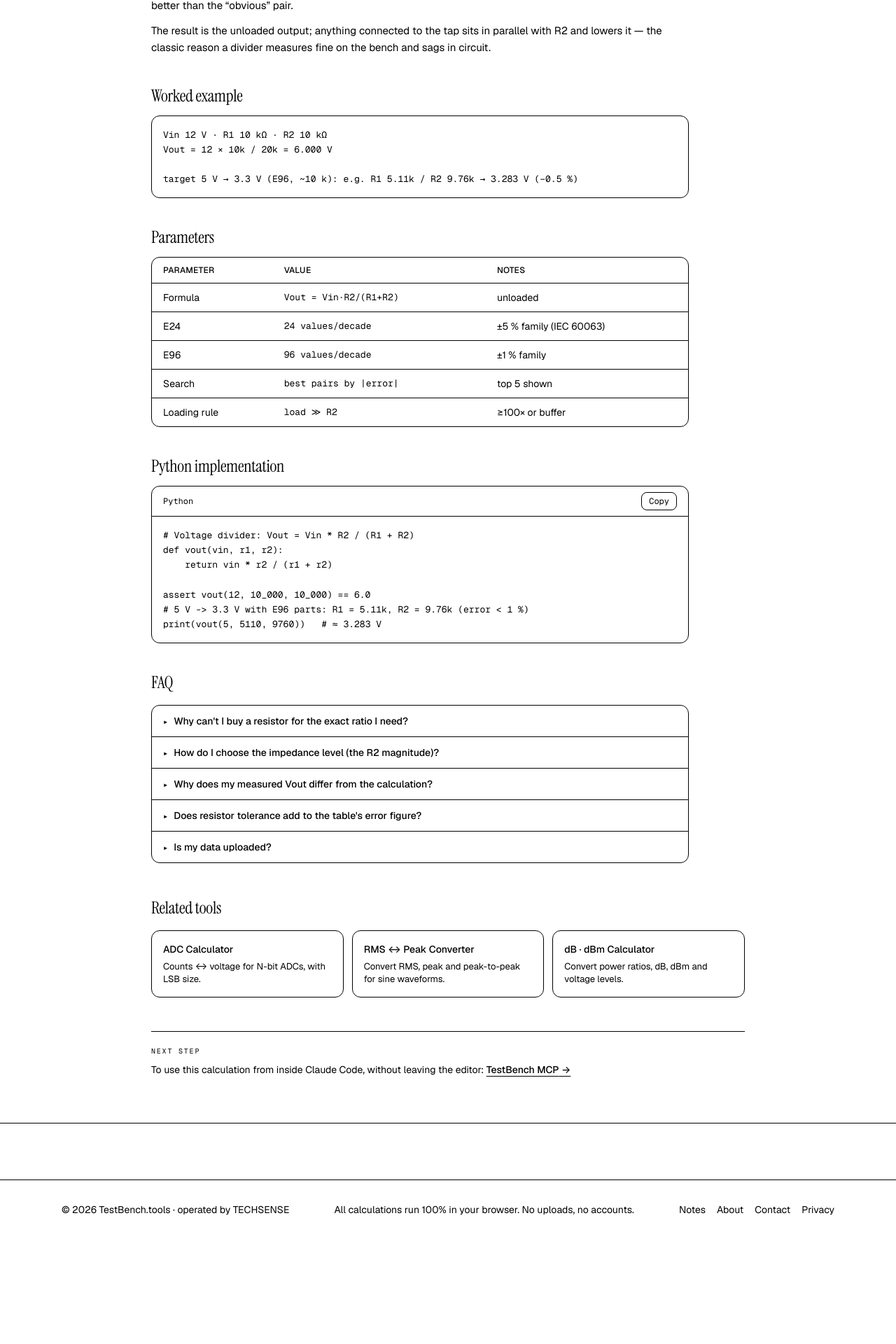
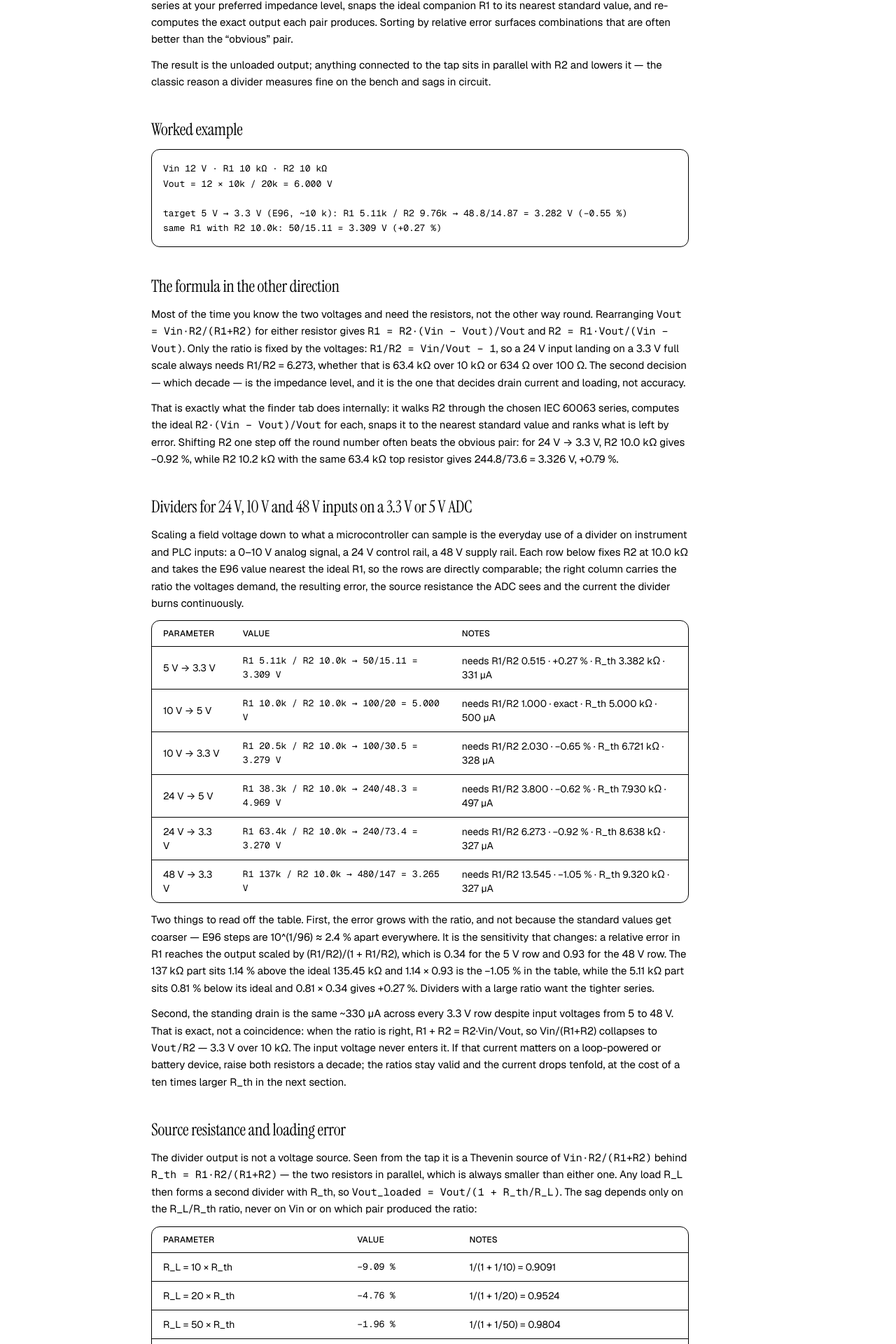
Before and after one commit to Kim-Hakseong/testbench-tools, a Next.js app in the folder apps/web/: page /tools/voltage-divider in a window 1280 px wide. Shown: the part 874-2794 px from the top of the page at 70% size. Before the commit the page ends 2644 px from the top, so only its background shows below. Built offline with nearby package versions, Linux system fonts and the light colour scheme.

Commit message:
autopilot: weekly T1 content/SEO pass

```diff
--- a/apps/web/app/(en)/tools/voltage-divider/page.tsx
+++ b/apps/web/app/(en)/tools/voltage-divider/page.tsx
@@ -8,11 +8,11 @@ import { JsonLd, toolJsonLd } from "@/lib/jsonld";
 
 export const metadata: Metadata = {
   alternates: { canonical: "/tools/voltage-divider/" },
-  title: "Voltage Divider Calculator — with E24/E96 standard values",
+  title: "Voltage Divider Calculator — formula, E24/E96 pairs, ADC loading",
   description:
-    "Free online voltage divider calculator: compute Vout from R1/R2, or find the best standard E24/E96 resistor pairs for a target ratio with error percentages. 100% in your browser.",
+    "Free online voltage divider calculator: the formula Vout = Vin·R2/(R1+R2) and its inverse R1 = R2·(Vin−Vout)/Vout, the best standard E24/E96 resistor pairs for a target ratio with error percentages, a table of 5, 10, 24 and 48 V dividers scaled to 3.3 V and 5 V ADC inputs, and the loading error the divider's source resistance causes. 100% in your browser.",
   openGraph: { url: "/tools/voltage-divider/",
-    images: ["/og/voltage-divider.png"], siteName: "TestBench.tools", title: "Voltage Divider Calculator — with E24/E96 standard values", description: "Compute Vout or find the best standard E24/E96 resistor pairs for a target ratio.", type: "website" },
+    images: ["/og/voltage-divider.png"], siteName: "TestBench.tools", title: "Voltage Divider Calculator — formula, E24/E96 pairs, ADC loading", description: "The divider formula both ways, best E24/E96 pairs for a target ratio, and dividers for 24 V / 10 V inputs on a 3.3 V ADC.", type: "website" },
 };
 
 const FAQS: FaqItem[] = [
@@ -26,7 +26,15 @@ const FAQS: FaqItem[] = [
   },
   {
     q: "Why does my measured Vout differ from the calculation?",
-    a: "The formula assumes an unloaded output. Any load — an ADC input, a following stage — appears in parallel with R2 and pulls Vout down. Keep the load impedance at least 100× R2, or buffer the divider with an op-amp follower.",
+    a: "The formula assumes an unloaded output. Any load — an ADC input, a following stage — appears in parallel with R2 and pulls Vout down. The exact loaded output is Vout/(1 + R_th/R_L), where R_th = R1·R2/(R1+R2) is the divider's own source resistance, so the sag is a function of the R_L/R_th ratio alone: 10× costs 9.09 %, 100× costs 0.99 %. Keep the load at least 100× R_th, or buffer the divider with an op-amp follower.",
+  },
+  {
+    q: "What resistor ratio do I need for a 24 V input on a 3.3 V ADC?",
+    a: "Only the ratio is fixed by the voltages: R1/R2 = Vin/Vout − 1 = 24/3.3 − 1 = 6.273. With R2 = 10.0 kΩ the ideal R1 is 62 727 Ω, and the nearest E96 value is 63.4 kΩ, which gives 240/73.4 = 3.270 V — 0.92 % low. Leaving R1 at 63.4 kΩ and moving R2 to 10.2 kΩ, also an E96 value, lands at 244.8/73.6 = 3.326 V, +0.79 %. The table on this page lists the same calculation for 5, 10, 24 and 48 V inputs.",
+  },
+  {
+    q: "What does a divider look like to an ADC input?",
+    a: "A voltage source of Vin·R2/(R1+R2) behind R_th = R1∥R2 — always less than either resistor. On a sampling ADC the load is the sample-and-hold capacitor rather than a resistance, and it has to charge through R_th inside the sampling window, with time constant R_th·C_sh. That failure mode reads as a value that is low and changes with sample rate, not as a fixed offset, which is why a 24 V → 3.3 V divider at R_th 8.638 kΩ may need to come down a decade even though its nominal error is under 1 %.",
   },
   {
     q: "Does resistor tolerance add to the table's error figure?",
@@ -44,7 +52,38 @@ def vout(vin, r1, r2):
 
 assert vout(12, 10_000, 10_000) == 6.0
 # 5 V -> 3.3 V with E96 parts: R1 = 5.11k, R2 = 9.76k (error < 1 %)
-print(vout(5, 5110, 9760))   # ≈ 3.283 V`;
+print(vout(5, 5110, 9760))   # 48.8/14.87 = 3.2818 V  (-0.55 %)
+
+# The inverse: the R1 that puts a given Vin at Vout, with R2 fixed
+def r1_for(vin, vout_target, r2):
+    return r2 * (vin - vout_target) / vout_target
+
+print(r1_for(24, 3.3, 10_000))   # 62 727 ohm -> nearest E96 is 63.4k`;
+
+/* Sensing dividers for the input ranges that turn up on instrument and PLC
+   inputs, all with R2 = 10.0 kΩ so the rows are comparable. R1 is the E96
+   value nearest the ideal R2·(Vin−Vout)/Vout, i.e. what nearestValue() in the
+   engine returns, and Vout is that pair's exact unloaded output. R_th = R1∥R2
+   is what the following stage sees; I = Vin/(R1+R2) is the standing drain. */
+const DIVIDER_ROWS = [
+  { name: "5 V → 3.3 V", value: "R1 5.11k / R2 10.0k → 50/15.11 = 3.309 V", note: "needs R1/R2 0.515 · +0.27 % · R_th 3.382 kΩ · 331 µA" },
+  { name: "10 V → 5 V", value: "R1 10.0k / R2 10.0k → 100/20 = 5.000 V", note: "needs R1/R2 1.000 · exact · R_th 5.000 kΩ · 500 µA" },
+  { name: "10 V → 3.3 V", value: "R1 20.5k / R2 10.0k → 100/30.5 = 3.279 V", note: "needs R1/R2 2.030 · −0.65 % · R_th 6.721 kΩ · 328 µA" },
+  { name: "24 V → 5 V", value: "R1 38.3k / R2 10.0k → 240/48.3 = 4.969 V", note: "needs R1/R2 3.800 · −0.62 % · R_th 7.930 kΩ · 497 µA" },
+  { name: "24 V → 3.3 V", value: "R1 63.4k / R2 10.0k → 240/73.4 = 3.270 V", note: "needs R1/R2 6.273 · −0.92 % · R_th 8.638 kΩ · 327 µA" },
+  { name: "48 V → 3.3 V", value: "R1 137k / R2 10.0k → 480/147 = 3.265 V", note: "needs R1/R2 13.545 · −1.05 % · R_th 9.320 kΩ · 327 µA" },
+];
+
+/* Loading error against the Thevenin source resistance, not against R2:
+   Vout_loaded = Vout/(1 + R_th/R_L), so the relative sag is
+   −(R_th/R_L)/(1 + R_th/R_L) regardless of Vin or the ratio. */
+const LOADING_ROWS = [
+  { name: "R_L = 10 × R_th", value: "−9.09 %", note: "1/(1 + 1/10) = 0.9091" },
+  { name: "R_L = 20 × R_th", value: "−4.76 %", note: "1/(1 + 1/20) = 0.9524" },
+  { name: "R_L = 50 × R_th", value: "−1.96 %", note: "1/(1 + 1/50) = 0.9804" },
+  { name: "R_L = 100 × R_th", value: "−0.99 %", note: "1/(1 + 1/100) = 0.9901" },
+  { name: "R_L = 1000 × R_th", value: "−0.10 %", note: "1/(1 + 1/1000) = 0.9990" },
+];
 
 export default function Page() {
   return (
@@ -58,9 +97,13 @@ export default function Page() {
           This tool works a resistive divider in both directions: compute the
           unloaded output of a given R1/R2 pair, or — the harder everyday
           problem — search the standard E24/E96 value series for the pairs
-          that best hit a target ratio, ranked by error. 12 V through equal
-          10 kΩ resistors gives 6 V; 5 V → 3.3 V lands within 1 % with
-          ordinary E96 parts.
+          that best hit a target ratio, ranked by error. The formula is{" "}
+          <code>Vout = Vin·R2/(R1+R2)</code> and, solved for the resistors,{" "}
+          <code>R1 = R2·(Vin − Vout)/Vout</code>. 12 V through equal 10 kΩ
+          resistors gives 6 V; 5 V → 3.3 V lands within 1 % with ordinary E96
+          parts. The tables below give ready E96 pairs for 5, 10, 24 and 48 V
+          inputs scaled to a 3.3 V or 5 V ADC, and the loading error the
+          divider&apos;s own source resistance <code>R1∥R2</code> causes.
         </AnswerBox>
 
         <Section title="How it works">
@@ -88,20 +131,110 @@ export default function Page() {
             Vout = 12 × 10k / 20k = <span className="text-ok">6.000 V</span>
             <br />
             <br />
-            target 5 V → 3.3 V (E96, ~10 k): e.g. R1 5.11k / R2 9.76k → 3.283 V (−0.5 %)
+            target 5 V → 3.3 V (E96, ~10 k): R1 5.11k / R2 9.76k → 48.8/14.87 = 3.282 V (−0.55 %)
+            <br />
+            same R1 with R2 10.0k: 50/15.11 = <span className="text-ok">3.309 V</span> (+0.27 %)
           </DataWell>
         </Section>
 
+        <Section title="The formula in the other direction">
+          <p>
+            Most of the time you know the two voltages and need the resistors,
+            not the other way round. Rearranging{" "}
+            <code>Vout = Vin·R2/(R1+R2)</code> for either resistor gives{" "}
+            <code>R1 = R2·(Vin − Vout)/Vout</code> and{" "}
+            <code>R2 = R1·Vout/(Vin − Vout)</code>. Only the ratio is fixed by
+            the voltages: <code>R1/R2 = Vin/Vout − 1</code>, so a 24 V input
+            landing on a 3.3 V full scale always needs R1/R2 = 6.273, whether
+            that is 63.4 kΩ over 10 kΩ or 634 Ω over 100 Ω. The second decision
+            — which decade — is the impedance level, and it is the one that
+            decides drain current and loading, not accuracy.
+          </p>
+          <p>
+            That is exactly what the finder tab does internally: it walks R2
+            through the chosen IEC 60063 series, computes the ideal{" "}
+            <code>R2·(Vin − Vout)/Vout</code> for each, snaps it to the nearest
+            standard value and ranks what is left by error. Shifting R2 one
+            step off the round number often beats the obvious pair: for
+            24 V → 3.3 V, R2 10.0 kΩ gives −0.92 %, while R2 10.2 kΩ with the
+            same 63.4 kΩ top resistor gives 244.8/73.6 = 3.326 V, +0.79 %.
+          </p>
+        </Section>
+
         <AdSlot id="voltage-divider-content" />
+
+        <Section title="Dividers for 24 V, 10 V and 48 V inputs on a 3.3 V or 5 V ADC">
+          <p>
+            Scaling a field voltage down to what a microcontroller can sample
+            is the everyday use of a divider on instrument and PLC inputs: a
+            0–10 V analog signal, a 24 V control rail, a 48 V supply rail. Each
+            row below fixes R2 at 10.0 kΩ and takes the E96 value nearest the
+            ideal R1, so the rows are directly comparable; the right column
+            carries the ratio the voltages demand, the resulting error, the
+            source resistance the ADC sees and the current the divider burns
+            continuously.
+          </p>
+          <ParamsTable rows={DIVIDER_ROWS} />
+          <p>
+            Two things to read off the table. First, the error grows with the
+            ratio, and not because the standard values get coarser — E96 steps
+            are 10^(1/96) ≈ 2.4 % apart everywhere. It is the sensitivity that
+            changes: a relative error in R1 reaches the output scaled by
+            (R1/R2)/(1 + R1/R2), which is 0.34 for the 5 V row and 0.93 for the
+            48 V row. The 137 kΩ part sits 1.14 % above the ideal 135.45 kΩ and
+            1.14 × 0.93 is the −1.05 % in the table, while the 5.11 kΩ part
+            sits 0.81 % below its ideal and 0.81 × 0.34 gives +0.27 %. Dividers
+            with a large ratio want the tighter series.
+          </p>
+          <p>
+            Second, the standing drain is the same ~330 µA across every 3.3 V
+            row despite input voltages from 5 to 48 V. That is exact, not a
+            coincidence: when the ratio is right, R1 + R2 = R2·Vin/Vout, so
+            Vin/(R1+R2) collapses to <code>Vout/R2</code> — 3.3 V over 10 kΩ.
+            The input voltage never enters it. If that current matters on a
+            loop-powered or battery device, raise both resistors a decade; the
+            ratios stay valid and the current drops tenfold, at the cost of a
+            ten times larger R_th in the next section.
+          </p>
+        </Section>
+
+        <Section title="Source resistance and loading error">
+          <p>
+            The divider output is not a voltage source. Seen from the tap it is
+            a Thevenin source of <code>Vin·R2/(R1+R2)</code> behind{" "}
+            <code>R_th = R1·R2/(R1+R2)</code> — the two resistors in parallel,
+            which is always smaller than either one. Any load R_L then forms a
+            second divider with R_th, so{" "}
+            <code>Vout_loaded = Vout/(1 + R_th/R_L)</code>. The sag depends only
+            on the R_L/R_th ratio, never on Vin or on which pair produced the
+            ratio:
+          </p>
+          <ParamsTable rows={LOADING_ROWS} />
+          <p>
+            This is why the reference for the usual &ldquo;keep the load far
+            above the divider&rdquo; rule is R_th and not R2: with the 24 V →
+            3.3 V row above, R2 is 10 kΩ but R_th is 8.638 kΩ, and a load has
+            to beat that figure by 100× to stay inside 1 %. On an ADC input the
+            load is not a resistor but the sample-and-hold capacitor, which has
+            to charge through R_th within the sampling window — the time
+            constant is <code>R_th·C_sh</code>, so a high-impedance divider
+            shows up as a reading that is low and drifts with sample rate
+            rather than as a clean offset. The fixes are the usual two: drop
+            the divider a decade, or buffer the tap with an op-amp follower.
+          </p>
+        </Section>
 
         <Section title="Parameters">
           <ParamsTable
             rows={[
               { name: "Formula", value: "Vout = Vin·R2/(R1+R2)", note: "unloaded" },
+              { name: "Inverse", value: "R1 = R2·(Vin−Vout)/Vout", note: "R1/R2 = Vin/Vout − 1" },
               { name: "E24", value: "24 values/decade", note: "±5 % family (IEC 60063)" },
               { name: "E96", value: "96 values/decade", note: "±1 % family" },
               { name: "Search", value: "best pairs by |error|", note: "top 5 shown" },
-              { name: "Loading rule", value: "load ≫ R2", note: "≥100× or buffer" },
+              { name: "Source resistance", value: "R_th = R1·R2/(R1+R2)", note: "what the next stage sees" },
+              { name: "Loaded output", value: "Vout/(1 + R_th/R_L)", note: "≥100× R_th for <1 %" },
+              { name: "Standing current", value: "Vin/(R1+R2)", note: "continuous drain" },
             ]}
           />
         </Section>
--- a/apps/web/content/lastmod.json
+++ b/apps/web/content/lastmod.json
@@ -42,7 +42,7 @@
   "db-dbm": "2026-08-21",
   "can-bit-timing": "2026-08-21",
   "i2c-pullup": "2026-08-21",
-  "stm32-timer": "2026-08-21",
+  "stm32-timer": "2026-11-16",
   "uart-baud-error": "2026-08-21",
   "struct-padding": "2026-08-21",
   "bit-field-extractor": "2026-08-21",
--- a/apps/web/content/tools-meta.ts
+++ b/apps/web/content/tools-meta.ts
@@ -100,7 +100,7 @@ export const TOOLS: ToolMeta[] = [
   { slug: "ntc-thermistor-calculator", name: "NTC Thermistor Calculator", description: "NTC resistance ↔ temperature by Beta and Steinhart-Hart, with a 3-point fit.", category: "sensor-signal", p0: true, locale: "en", status: "live", tags: ["ntc", "thermistor", "steinhart-hart", "beta", "temperature", "resistance"] },
   { slug: "measurement-accuracy", name: "Measurement Accuracy Calculator", description: "Turn an instrument’s ±(% of reading + % of range) spec into an absolute error.", category: "sensor-signal", p0: true, locale: "en", status: "live", tags: ["accuracy", "uncertainty", "dmm", "counts", "percent of reading", "calibration"] },
   { slug: "adc-calculator", name: "ADC Calculator", koName: "ADC 계산기", koDescription: "N비트 ADC 카운트 ↔ 전압 변환, LSB 크기 계산.", description: "Counts ↔ voltage for N-bit ADCs, with LSB size.", category: "sensor-signal", p0: true, locale: "both", status: "live", tags: ["adc", "counts", "voltage", "resolution", "lsb"] },
-  { slug: "voltage-divider", name: "Voltage Divider Calculator", description: "Solve divider ratios with nearest E24/E96 resistor values.", category: "sensor-signal", p0: false, locale: "en", status: "live", tags: ["voltage divider", "resistor", "e24", "e96"] },
+  { slug: "voltage-divider", name: "Voltage Divider Calculator", description: "Divider formula both ways with nearest E24/E96 pairs, 24 V/10 V → 3.3 V table and loading error.", category: "sensor-signal", p0: false, locale: "en", status: "live", tags: ["voltage divider", "resistor", "e24", "e96", "formula", "adc input", "loading"] },
   { slug: "rms-peak", name: "RMS ↔ Peak Converter", description: "Convert RMS, peak and peak-to-peak for sine waveforms.", category: "sensor-signal", p0: false, locale: "en", status: "live", tags: ["rms", "peak", "sine", "amplitude"] },
   { slug: "db-dbm", name: "dB · dBm Calculator", description: "Convert power ratios, dB, dBm and voltage levels.", category: "sensor-signal", p0: false, locale: "en", status: "live", tags: ["db", "dbm", "power", "ratio"] },
 
```
